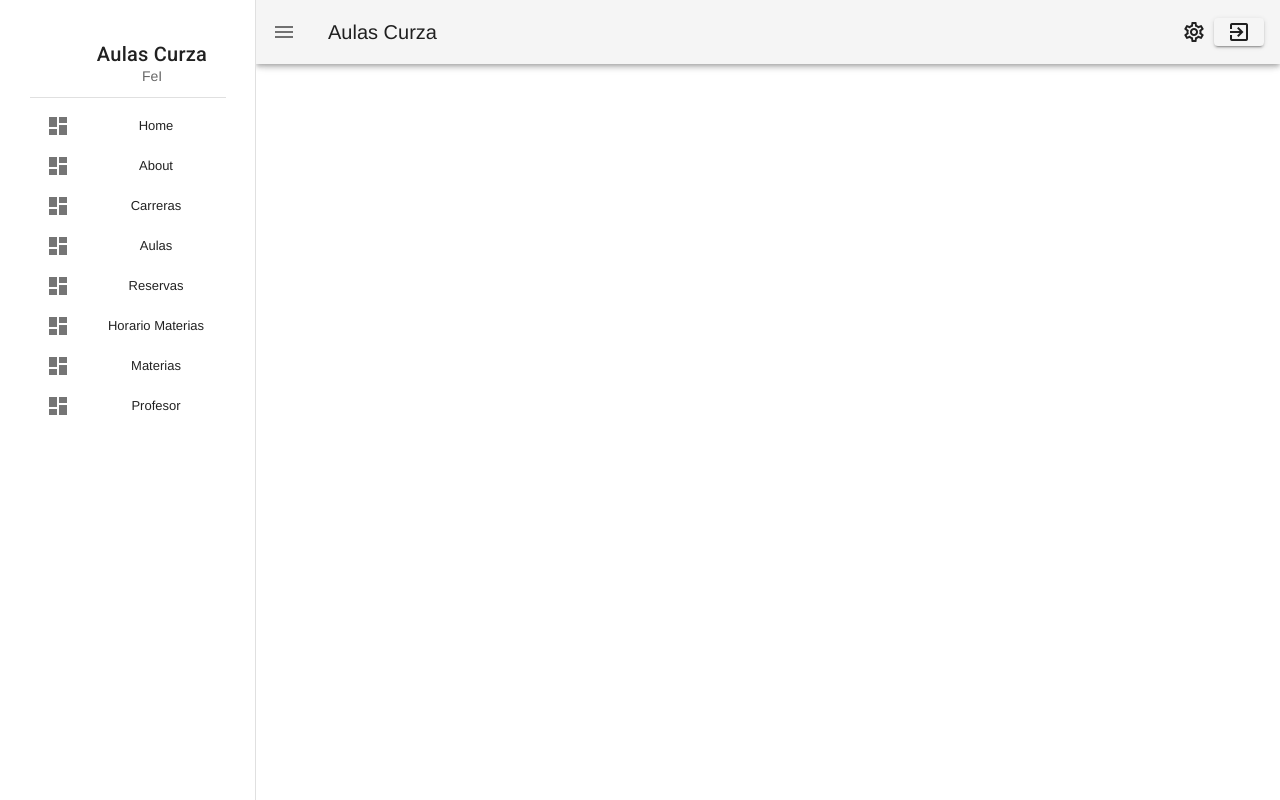
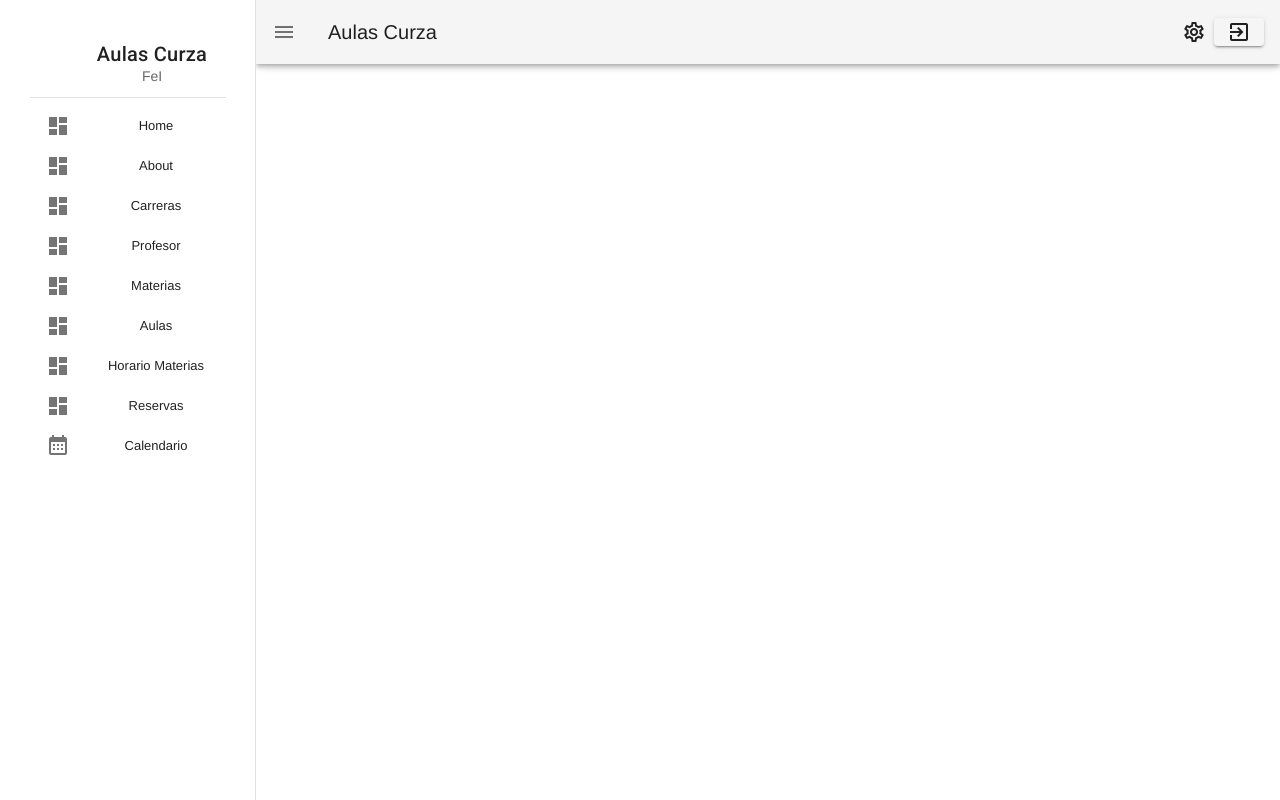
Before and after one commit to alejandroTelmo/aulas2023, a Vue app in the folder frontend/: page / in a window 1280 px wide. Built offline with nearby package versions, Linux system fonts and the light colour scheme.

Commit message:
Se agrego al menu la opcion calendario y se reordeno las opciones del menu.

```diff
--- a/frontend/src/components/MainMenu.vue
+++ b/frontend/src/components/MainMenu.vue
@@ -40,16 +40,12 @@ export default {
       { title: "Home", icon: "mdi-view-dashboard", to: "/home" },
       { title: "About", icon: "mdi-view-dashboard", to: "/about" },
       { title: "Carreras", icon: "mdi-view-dashboard", to: "/carreras" },
+      { title: "Profesor", icon: "mdi-view-dashboard", to: "/profesor" },
+      { title: "Materias", icon: "mdi-view-dashboard", to: "/materias" },
       { title: "Aulas", icon: "mdi-view-dashboard", to: "/aulas" },
+      { title: "Horario Materias", icon: "mdi-view-dashboard", to: "/horarioMaterias" },
       { title: "Reservas", icon: "mdi-view-dashboard", to: "/reservaaula" },
-      { title: "Horario Materias", icon: "mdi-view-dashboard", to: "/horarioMaterias" },
-
-
-
-      { title: "Materias", icon: "mdi-view-dashboard", to: "/materias" },
-
-
-{ title: "Profesor", icon: "mdi-view-dashboard", to: "/profesor" },
+      { title: "Calendario", icon: "mdi-calendar-month", to: "/calendario" },
     ],
   }),
   mounted() {},
```
